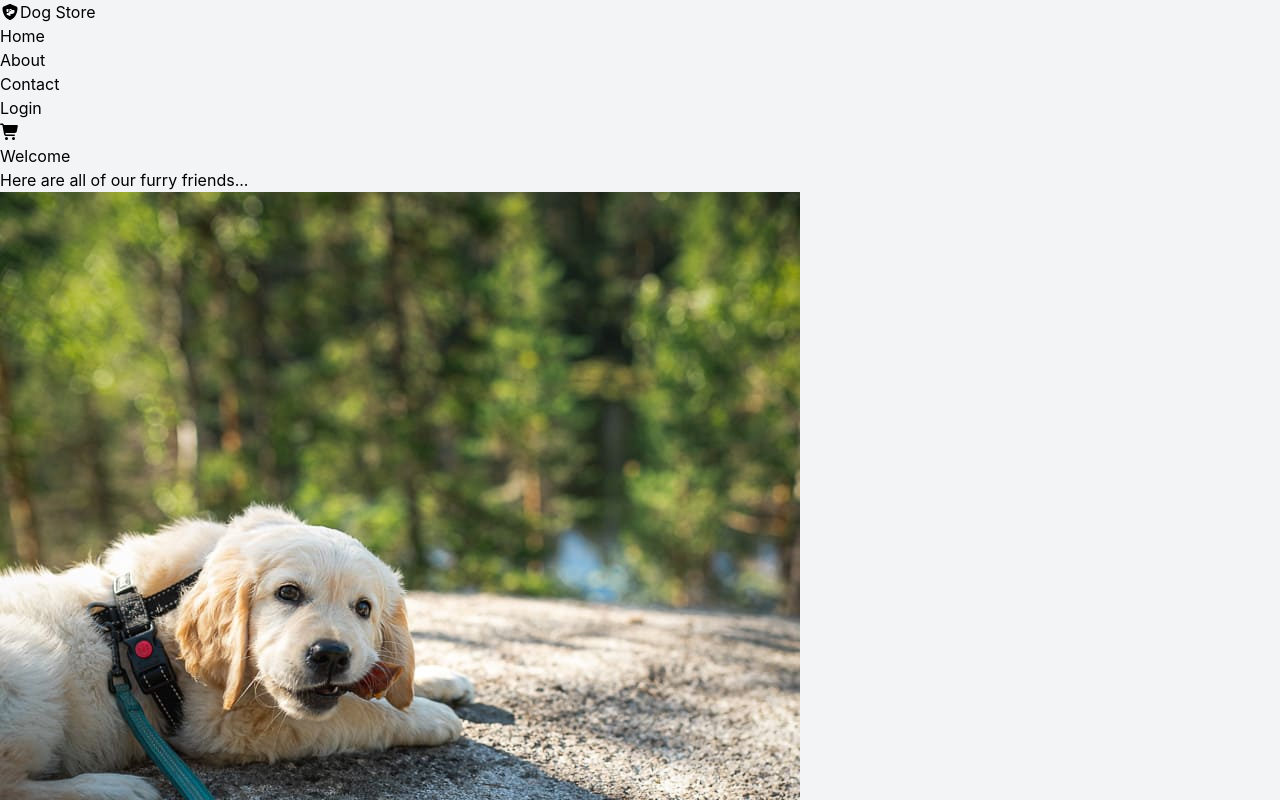
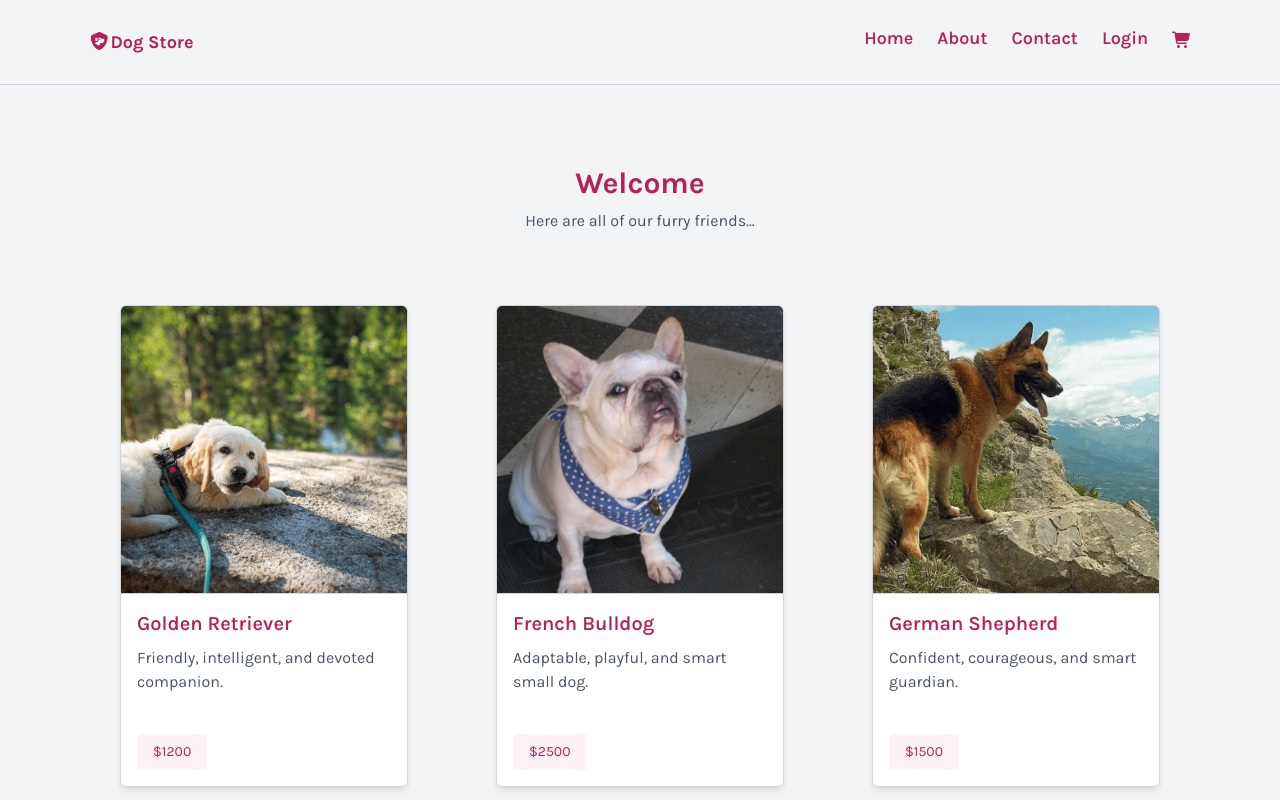
Before and after one commit to ThePaladinDev/mystore-ui, a React (Vite) app: page / in a window 1280 px wide. Shown: the top 800 px of the page. Built offline with nearby package versions, Linux system fonts and the light colour scheme.

Commit message:
Style all components with tailwind

```diff
--- a/src/components/Footer.jsx
+++ b/src/components/Footer.jsx
@@ -1,6 +1,6 @@
 const Footer = () => {
   return (
-    <footer className="footer">
+    <footer className="flex justify-center items-center py-4 font-primary text-gray-700">
       <p>Copyright &copy; Dog Store</p>
     </footer>
   );
--- a/src/components/Header.jsx
+++ b/src/components/Header.jsx
@@ -2,38 +2,44 @@
 import { faShieldDog, faCartShopping } from '@fortawesome/free-solid-svg-icons';
 
 const Header = () => {
+  const navLinkClass =
+    'text-center text-lg font-primary font-semibold text-primary py-2';
+
   return (
-    <header className="header">
-      <div className="container">
-        <a href="/" className="link">
-          <FontAwesomeIcon icon={faShieldDog} className="fa-icon" />
-          <span className="brand-title">Dog Store</span>
+    <header className="border-b border-gray-300 sticky top-0 z-20 bg-gray-100">
+      <div className="flex items-center justify-between mx-auto max-w-[1152px] px-6 py-4">
+        <a href="/" className={navLinkClass}>
+          <FontAwesomeIcon icon={faShieldDog} className="h-8 w-8" />
+          <span className="font-bold">Dog Store</span>
         </a>
-        <nav className="nav">
-          <ul>
+        <nav className="flex items-center py-2 z-10">
+          <ul className="flex space-x-6">
             <li>
-              <a href="/" className="nav-link">
+              <a href="/" className={navLinkClass}>
                 Home
               </a>
             </li>
             <li>
-              <a href="/about" className="nav-link">
+              <a href="/about" className={navLinkClass}>
                 About
               </a>
             </li>
             <li>
-              <a href="/contact" className="nav-link">
+              <a href="/contact" className={navLinkClass}>
                 Contact
               </a>
             </li>
             <li>
-              <a href="/login" className="nav-link">
+              <a href="/login" className={navLinkClass}>
                 Login
               </a>
             </li>
             <li>
               <a href="/cart">
-                <FontAwesomeIcon icon={faCartShopping} className="nav-link" />
+                <FontAwesomeIcon
+                  icon={faCartShopping}
+                  className="text-primary py-2"
+                />
               </a>
             </li>
           </ul>
--- a/src/components/Home.jsx
+++ b/src/components/Home.jsx
@@ -4,7 +4,7 @@
 
 const Home = () => {
   return (
-    <div className="home-container">
+    <div className="max-w-[1152px] mx-auto px-6 py-8">
       <PageHeading title="Welcome">
         Here are all of our furry friends...
       </PageHeading>
--- a/src/components/PageHeading.jsx
+++ b/src/components/PageHeading.jsx
@@ -2,9 +2,9 @@
 
 const PageHeading = ({ title, children }) => {
   return (
-    <div className="page-heading-container">
+    <div className="text-center max-w-[576px] mx-auto px-4 py-6">
       <PageTitle title={title} />
-      <p className="page-heading-paragraph">{children}</p>
+      <p className="font-primary leading-6 text-gray-600">{children}</p>
     </div>
   );
 };
--- a/src/components/PageTitle.jsx
+++ b/src/components/PageTitle.jsx
@@ -1,5 +1,9 @@
 const PageTitle = ({ title }) => {
-  return <h1 className="page-title">{title}</h1>;
+  return (
+    <h1 className="text-3xl font-primary font-extrabold text-center text-primary mt-4 py-2">
+      {title}
+    </h1>
+  );
 };
 
 export default PageTitle;
--- a/src/components/ProductCard.jsx
+++ b/src/components/ProductCard.jsx
@@ -2,22 +2,24 @@
 
 const ProductCard = ({ product }) => {
   return (
-    <div className="product-card">
-      <div className="product-card-image-container">
+    <div className="w-72 rounded-md mx-auto border border-gray-300 shadow-md overflow-hidden flex flex-col bg-white hover:shadow-lg transition">
+      <div className="relative w-full h-72 border-b border-gray-300">
         {/* Image */}
         <img
           src={product.imageUrl}
           alt={product.name}
-          className="product-card-image"
+          className="w-full h-full object-cover transition-transform duration-500 ease-in-out hover:scale-110"
         />
       </div>
       {/* Details */}
-      <div className="product-card-details">
-        <h2 className="product-card-title">{product.name}</h2>
-        <p className="product-card-description">{product.description}</p>
+      <div className="relative h-48 p-4 flex flex-col font-primary">
+        <h2 className="text-xl font-semibold text-primary mb-2">
+          {product.name}
+        </h2>
+        <p className="text-base text-gray-600 mb-4">{product.description}</p>
         {/* Footer */}
-        <div className="product-card-footer">
-          <div className="product-card-price">
+        <div className="flex items-center justify-between mt-auto">
+          <div className="bg-lighter text-primary font-medium text-sm py-2 px-4 rounded-tl-md">
             <Price currency="$" price={product.price} />
           </div>
         </div>
--- a/src/components/ProductListings.jsx
+++ b/src/components/ProductListings.jsx
@@ -2,14 +2,16 @@
 
 const ProductListings = ({ products }) => {
   return (
-    <div className="product-listings-container">
-      <div className="product-listings-grid">
+    <div className="max-w-[1152px] mx-auto">
+      <div className="grid grid-cols-1 sm:grid-cols-2 lg:grid-cols-3 gap-y-8 gap-x-6 py-12">
         {products.length > 0 ? (
           products.map((product) => {
             return <ProductCard key={product.productId} product={product} />;
           })
         ) : (
-          <p className="product-listings-empty">No dogs found :(</p>
+          <p className="text-center font-primary font-bold text-lg text-primary">
+            No dogs found :(
+          </p>
         )}
       </div>
     </div>
--- a/src/main.css
+++ b/src/main.css
@@ -3,9 +3,9 @@
 @import 'tailwindcss';
 
 @theme {
-  --font-primary: 'Karla';
+  --font-primary: 'Karla', sans-serif;
   --color-primary: #b5215a;
   --color-dark: #911d4a;
-  --color-lighter: fff2f7;
+  --color-lighter: #fff2f7;
   --color-light: #ffd8e7;
 }
```
